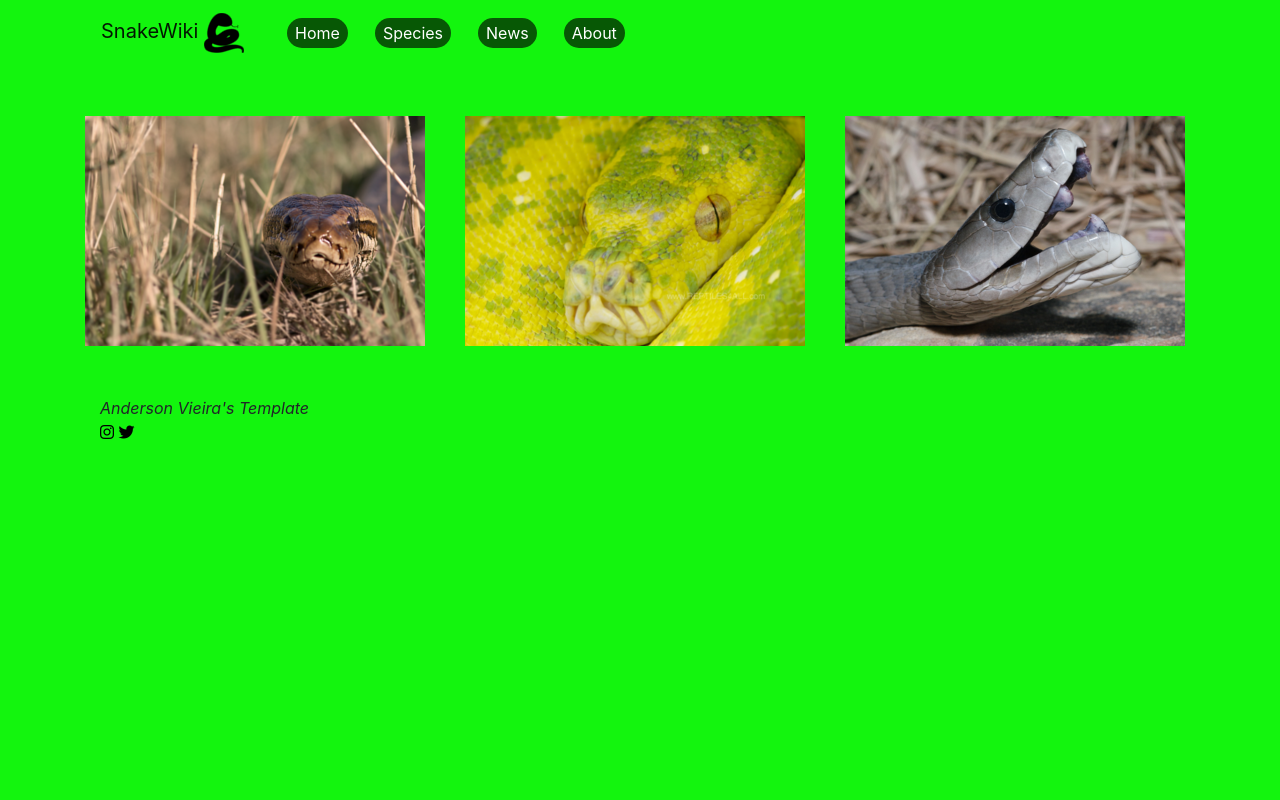
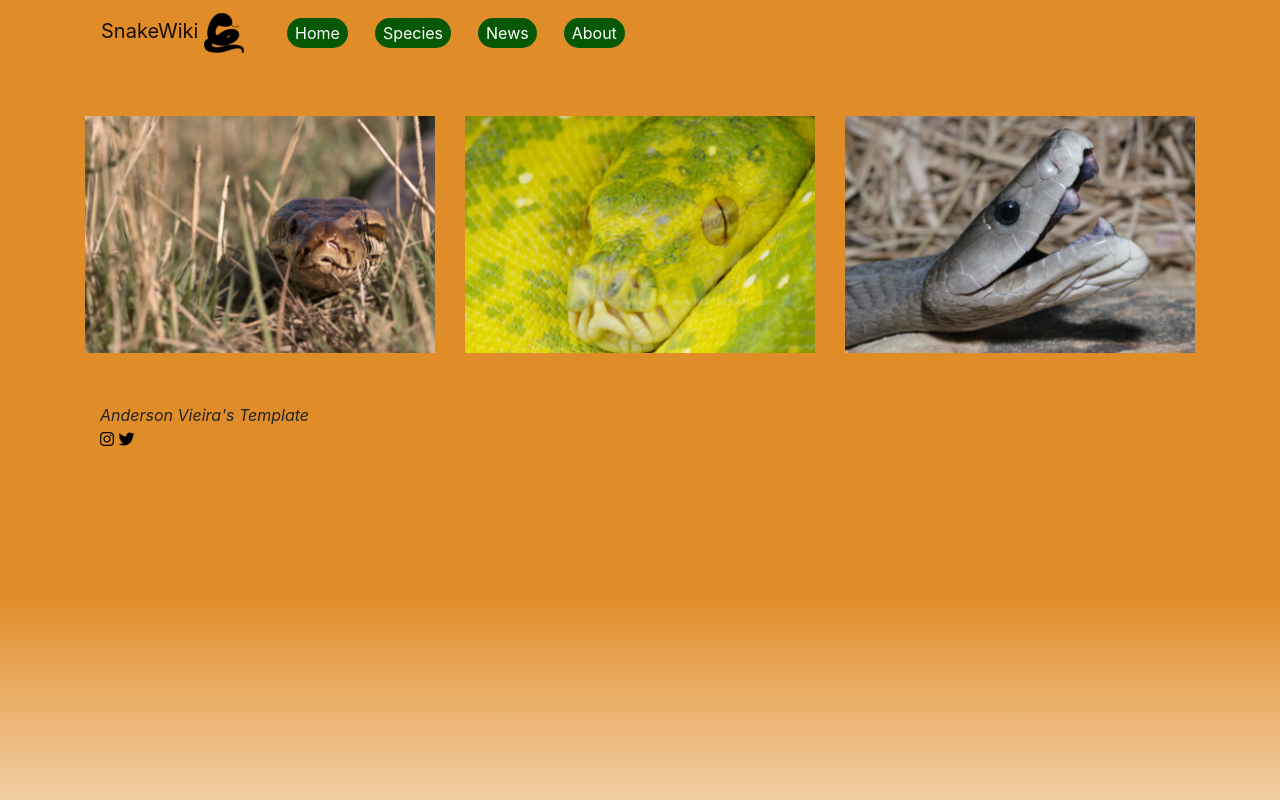
Before and after one commit to andersonvieiradonascimento/snake-wiki, a Flask app: page /species in a window 1280 px wide. Run offline with Flask 2, Linux system fonts and the light colour scheme; some libraries are stand-ins or nearby versions.

Commit message:
updating layout

```diff
--- a/config.py
+++ b/config.py
@@ -6,4 +6,6 @@ SITENAME = 'SnakeWiki'
 INSTAGRAM_URL = 'https://www.instagram.com/?hl=pt-br'
 TWITTER_URL = 'https://twitter.com/login?lang=pt'
 
+BODYCLASS = ''
+
 # To be implemented
--- a/run.py
+++ b/run.py
@@ -10,18 +10,23 @@ dic = {item: getattr(config, item) for item in dir(config) if not item.startswit
 app = Flask(__name__)
 @app.route("/")
 def home_load():
+    dic['BODYCLASS'] = 'homebg'
+    print(dic)
     return render_template('home/index.html', dic=dic)
 
 @app.route("/species")
 def species_load():
+    dic['BODYCLASS'] = 'speciesbg'
     return render_template('species/index.html', dic=dic)
 
 @app.route("/news")
 def news_load():
+    dic['BODYCLASS'] = 'newsbg'
     return render_template('news/index.html', dic=dic)
 
 @app.route("/about")
 def about_load():
+    dic['BODYCLASS'] = 'aboutbg'
     return render_template('about/index.html', dic=dic)
 
 if __name__ == '__main__':
--- a/static/css/custom.css
+++ b/static/css/custom.css
@@ -1,5 +1,21 @@
-body{
-    background-color: #13F50E;
+body, html {
+    height: 100%;
+}
+.aboutbg{
+    background: linear-gradient(180deg, #9AA29A 74.22%, rgba(154, 162, 154, 0.42) 100%) no-repeat center center fixed;
+    background-size: cover;
+}
+.homebg{
+    background: linear-gradient(180deg, #13F50E 74.22%, rgba(19, 245, 14, 0.42) 100%) no-repeat center center fixed;
+    background-size: cover;
+}
+.newsbg{
+    background: linear-gradient(180deg, #F24444 74.22%, rgba(242, 68, 68, 0.42) 100%) no-repeat center center fixed;
+    background-size: cover;
+}
+.speciesbg{
+    background: linear-gradient(180deg, #E08C28 74.22%, rgba(224, 140, 40, 0.42) 100%) no-repeat center center fixed;
+    background-size: cover;
 }
 .menu-button-home{
     color: #FFF;
@@ -11,3 +27,6 @@ body{
 .icon{
     color: #000;
 }
+.up-menu{
+    margin-top:50px;
+}
--- /dev/null
+++ b/static/css/imghover.css
@@ -0,0 +1,29 @@
+/* Image Hover Effect CSS (W3Schools tutorial) */
+
+.specie-content:hover .image{
+    opacity: 0.3;
+}
+.specie-content:hover .middle{
+    opacity: 1;
+}
+.image{
+    opacity: 1;
+    display: block;
+    width: 100%;
+    height: auto;
+    transition: .5s ease;
+    /* backface-visibility: hidden; */
+}
+.middle{
+    transition: .5s ease;
+    opacity: 0;
+    position: absolute;
+    top: 50%;
+    left: 50%;
+    transform: translate(-50%, -50%);
+    text-align: center;
+}
+.hover-text{
+    color:white;
+    font-size: 16px;
+}
--- a/templates/base.html
+++ b/templates/base.html
@@ -29,13 +29,14 @@
             <!-- Custom CSS -->
             <!-- <link rel="stylesheet" type="text/css" href="static/css/custom.css"> -->
             <link rel="stylesheet" type="text/css" href="{{ url_for('static', filename='css/custom.css') }}">
+            <link rel="stylesheet" type="text/css" href="{{ url_for('static', filename='css/imghover.css') }}">
 
             <!-- Favicon -->
             <link rel="shotcut icon" href="{{ url_for('static', filename='img/favicon.ico') }}">
 
         {% endblock head %}
     </head>
-    <body>
+    <body class="{{ dic.BODYCLASS }}">
         <header>
             <!-- Menu options -->
             <div class="container">
--- a/templates/home/index.html
+++ b/templates/home/index.html
@@ -1,6 +1,6 @@
 {% extends "base.html" %}
 {% block content %}
-<div class="container" style="margin-top:50px;">
+<div class="container up-menu">
     <div id="carouselExampleControls" class="carousel slide" data-ride="carousel">
         <div class="carousel-inner">
             <div class="carousel-item active">
--- a/templates/species/index.html
+++ b/templates/species/index.html
@@ -1,16 +1,25 @@
 {% extends "base.html" %}
 {% block content %}
-<div class="container" style="margin-top: 50px;">
+<div class="container up-menu">
     <div class="row">
         <!-- <div class="col-md-12"> -->
-            <div class="col-md-4">
-                <img src="{{ url_for('static', filename='img/african_python.png') }}" alt="">
+            <div class="col-md-4 specie-content">
+                <img src="{{ url_for('static', filename='img/african_python.png') }}" class="image" alt="">
+                <div class="middle">
+                    <div class="hover-text">African Rock Python</div>
+                </div>
             </div>
-            <div class="col-md-4">
-                <img src="{{ url_for('static', filename='img/gree_tree_python.png') }}" alt="">
+            <div class="col-md-4 specie-content">
+                <img src="{{ url_for('static', filename='img/gree_tree_python.png') }}" class="image" alt="">
+                <div class="middle">
+                    <div class="hover-text">Green Tree Python</div>
+                </div>
             </div>
-            <div class="col-md-4">
-                <img src="{{ url_for('static', filename='img/black_mamba.png') }}" alt="">
+            <div class="col-md-4 specie-content">
+                <img src="{{ url_for('static', filename='img/black_mamba.png') }}" class="image" alt="">
+                <div class="middle">
+                    <div class="hover-text">Black Mamba</div>
+                </div>
             </div>
         <!-- </div> -->
     </div>
```
